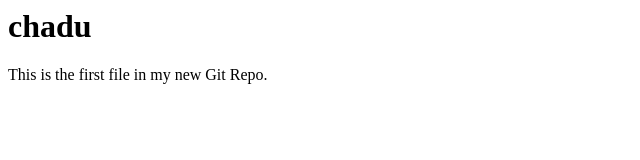
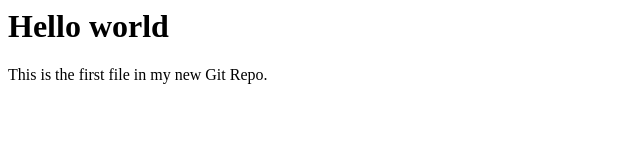
Before and after one commit to Chandrikatammana2002/Hello-World, a plain HTML site: page index.html in a window 1280 px wide. Shown: the whole page, without its empty margins (0-640 px from the left). Drawn offline with Linux system fonts and the light colour scheme.

Commit message:
First release of fp

```diff
--- a/index.html
+++ b/index.html
@@ -4,7 +4,7 @@
 </head>
 <body>
 
-<h1>chadu</h1>
+<h1>Hello world</h1>
 <p>This is the first file in my new Git Repo.</p>
 
 </body>
```
Also changed, not shown: 2 other files.
